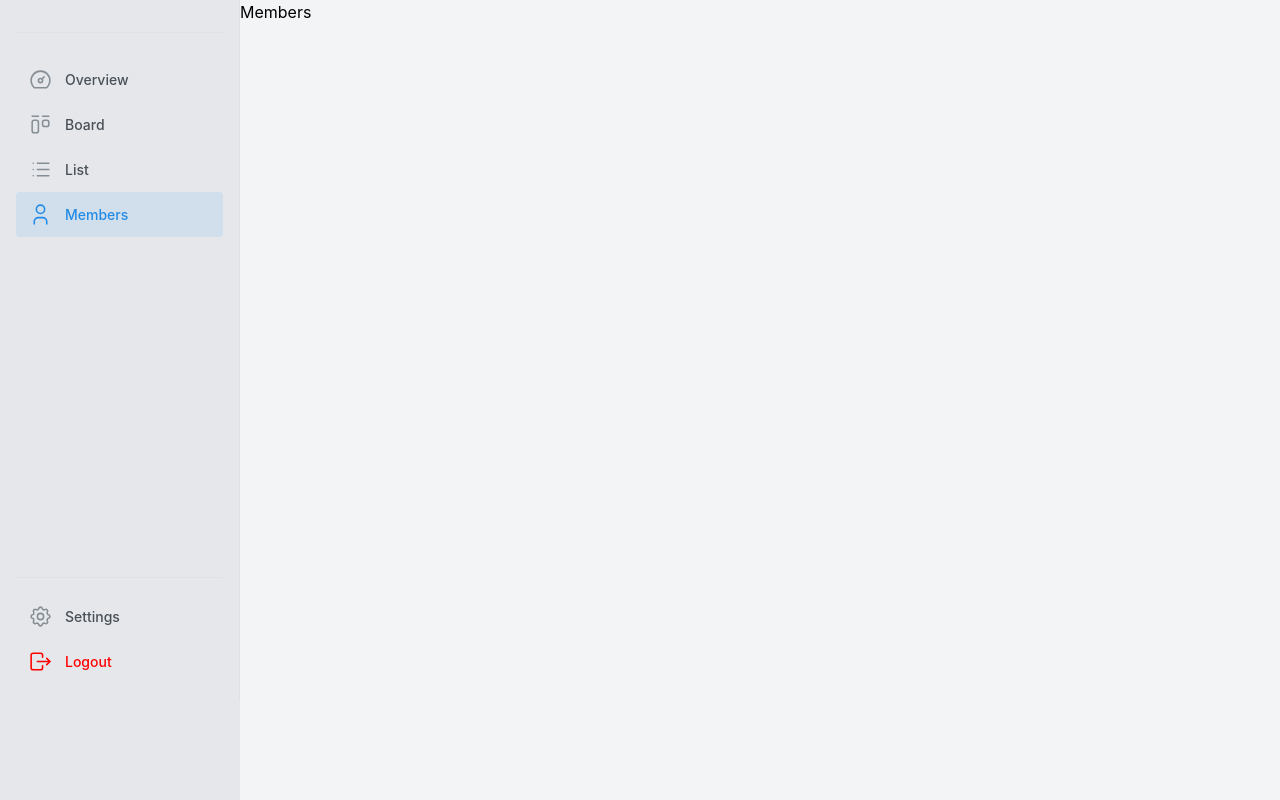
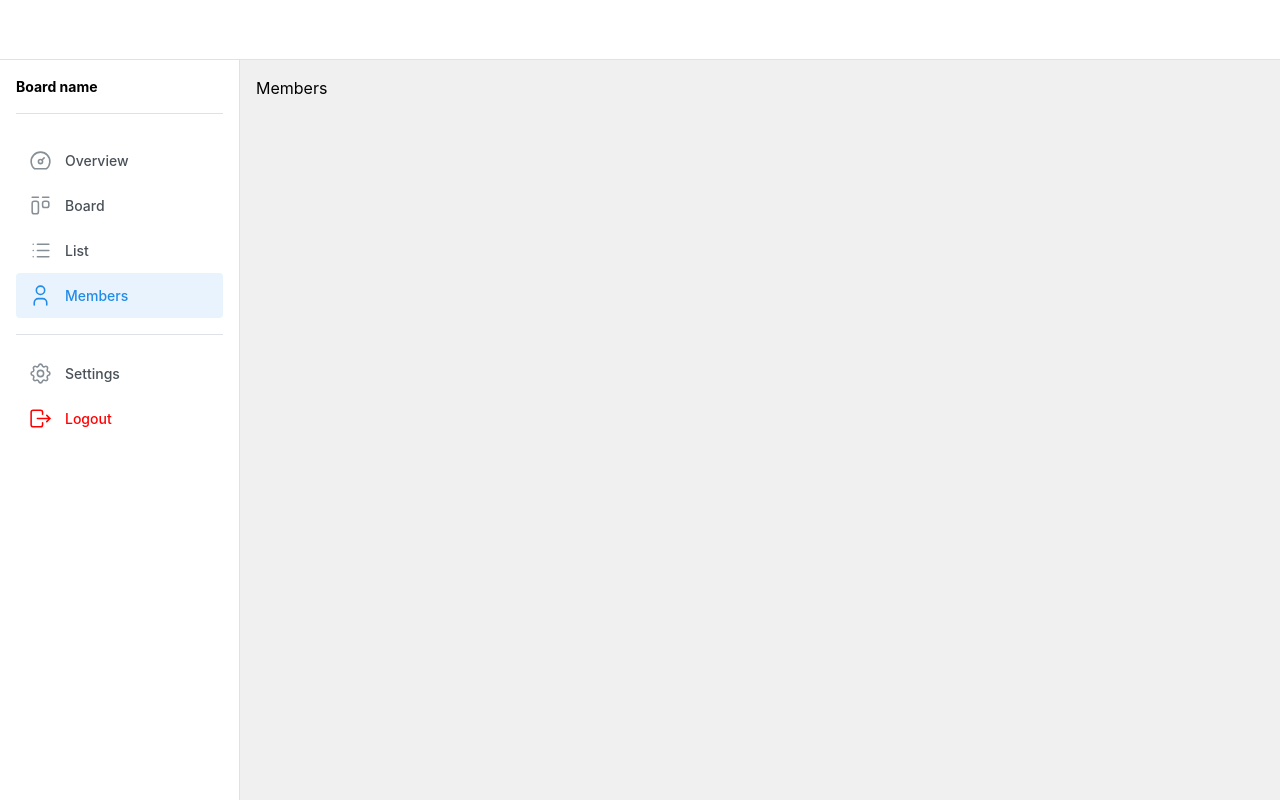
Before and after one commit to deleonjulio/react-kanban-web-app, a React (Vite) app: page /members/1 in a window 1280 px wide. Built offline with nearby package versions, Linux system fonts and the light colour scheme.

Commit message:
feat: app shell

```diff
--- a/src/components/Navbar/Navbar.module.css
+++ b/src/components/Navbar/Navbar.module.css
@@ -1,10 +1,7 @@
 .navbar {
-    height: 700px;
-    width: 240px;
-    padding: var(--mantine-spacing-md);
+    /* height: 100vh; */
     display: flex;
     flex-direction: column;
-    border-right: 1px solid light-dark(var(--mantine-color-gray-3), var(--mantine-color-dark-4));
   }
 
   .navbarMain {
--- a/src/components/Navbar/Navbar.tsx
+++ b/src/components/Navbar/Navbar.tsx
@@ -7,7 +7,7 @@ import {
   IconDashboard,
   IconLayoutKanban
 } from '@tabler/icons-react';
-import { Group } from '@mantine/core';
+import { Group, Title } from '@mantine/core';
 import { useNavigate, useParams, useLocation } from 'react-router-dom';
 import { useMutation } from '@tanstack/react-query';
 import { logout } from '../../apis';
@@ -58,7 +58,7 @@ export function Navbar() {
       <div className={classes.navbarMain}>
         <Group className={classes.header} justify="space-between">
           {/* <MantineLogo size={28} /> */}
-          {/* <Code fw={700}>v3.1.2</Code> */}
+          <Title order={6}>Board name</Title>
         </Group>
         {links}
       </div>
--- a/src/pages/BoardPage/style.css
+++ b/src/pages/BoardPage/style.css
@@ -5,9 +5,6 @@
   --borderRadius: 8px;
 }
 
-#board-container {
-  padding: 20px;
-}
 
 #columns-container {
   display: flex;
--- a/src/routes/AppRoutes.tsx
+++ b/src/routes/AppRoutes.tsx
@@ -2,18 +2,44 @@ import { createBrowserRouter, Outlet } from 'react-router-dom'
 import {  Login, Home, OverviewPage, BoardPage, ListPage, MembersPage } from '../pages'
 import { GET } from '../utils/request';
 import { Navbar } from '../components';
+import { AppShell, Burger, Group, Skeleton } from '@mantine/core';
+import { useDisclosure } from '@mantine/hooks';
+// import { MantineLogo } from '@mantinex/mantine-logo';
+
 
 const Main = () => {
+  const [opened, { toggle }] = useDisclosure();
+
   return (
-    <div style={{ display: "flex", height: "100vh" }}>
-      <div style={{ width: "inherit", height: "100vh", position: "sticky", top: 0, background: "#e5e7eb", }}>
+    <AppShell
+      header={{ height: 60 }}
+      navbar={{ width: 240, breakpoint: 'sm', collapsed: { mobile: !opened } }}
+      padding="md"
+    >
+      <AppShell.Header>
+        <Group h="100%" px="md">
+          <Burger opened={opened} onClick={toggle} hiddenFrom="sm" size="sm" />
+          {/* <MantineLogo size={30} /> */}
+        </Group>
+      </AppShell.Header>
+      <AppShell.Navbar p="md">
         <Navbar />
-      </div>
-      <div style={{ flex: 1, background: "#f3f4f6", overflowY: "auto" }}>
+      </AppShell.Navbar>
+      <AppShell.Main>
         <Outlet />
-      </div>
-    </div>
-  )
+      </AppShell.Main>
+    </AppShell>
+  );
+  // return (
+  //   <div style={{ display: "flex", height: "100vh" }}>
+  //     <div style={{ width: "inherit", height: "100vh", position: "sticky", top: 0, background: "#e5e7eb", }}>
+  //       <Navbar />
+  //     </div>
+  //     <div style={{ flex: 1, background: "#f3f4f6", overflowY: "auto" }}>
+  //       <Outlet />
+  //     </div>
+  //   </div>
+  // )
 }
 
 async function loader () {
```
